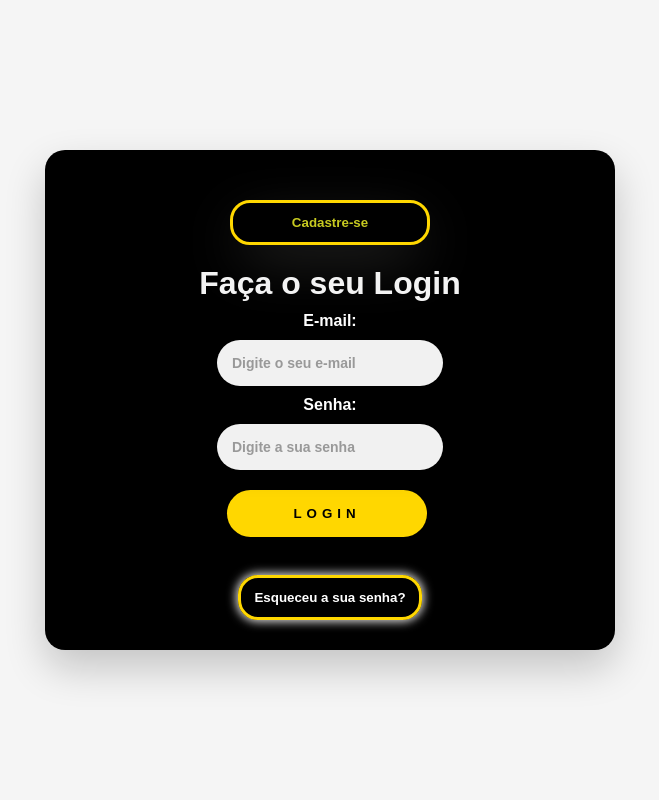
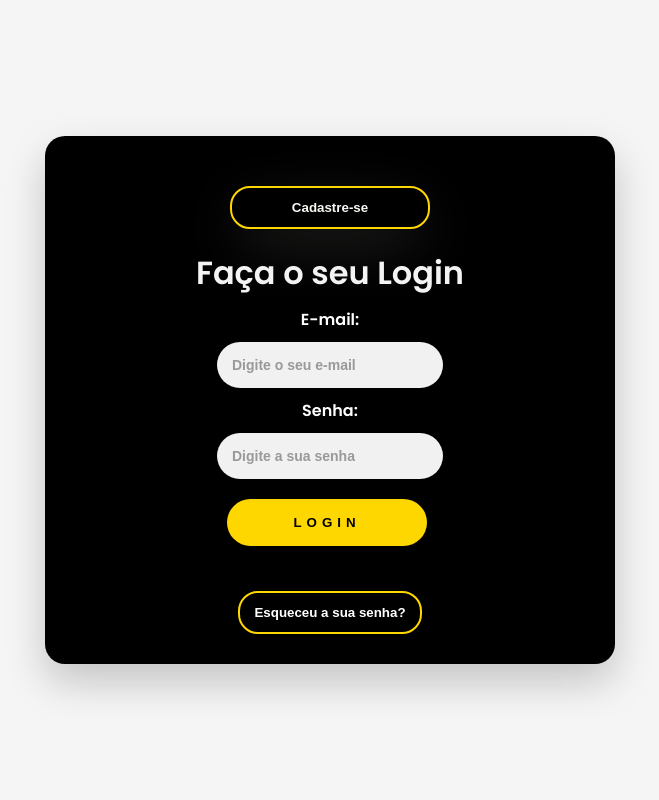
Before and after one commit to Felipe7700/Maqueicous, a Flask app: page /login in a window 1280 px wide. Shown: the whole page, without its empty margins (310-969 px from the left). Run offline with Flask 3, Linux system fonts and the light colour scheme.

Commit message:
Update style_login.css

```diff
--- a/Maqueicous-1f79467f9f41d2d35226ed54b3450638993ca87a/Maqueicous-main/Feh/static/style_login.css
+++ b/Maqueicous-1f79467f9f41d2d35226ed54b3450638993ca87a/Maqueicous-main/Feh/static/style_login.css
@@ -13,6 +13,7 @@ body {
     display: flex;
     justify-content: center;
     align-items: center;
+    font-family: 'Poppins', comic sans;
 }
 
 .card {
@@ -27,6 +28,8 @@ body {
     border-radius: 20px;
     box-shadow: 0px 18px 40px rgba(0, 0, 0, 0.2);
     text-align: center; /* Center the content inside the card */
+    font-family: 'Poppins', comic sans;
+
 }
 .card h1,
 .card h2 {
@@ -102,7 +105,7 @@ body {
 .btn-cad_emp {
     color: #ebe7e6;
     background: transparent;
-    border: 3px solid #FFD700;
+    border: 2px solid #FFD700;
     padding: 12px;
     width: 200px; /* Ajuste a largura do botão */
     text-align: center;
@@ -115,14 +118,14 @@ body {
 
 .btn-cad_emp a {
     text-decoration: none;
-    color: rgb(199, 202, 32);
+    color: rgb(247, 247, 243);
     font-weight: bold;
 }
 
 .btn-cad_emp:hover,
 .btn-cad_emp:focus {
     color: #ffd900;
-    background: #6e6e6e;
+    background: #ffd900;
     opacity: 0.9; /* Ajuste a opacidade */
     transform: scale(1.05);
 }
@@ -143,25 +146,24 @@ body {
 
 .btn-cad_estag a {
     text-decoration: none;
-    color: rgb(199, 202, 32);
+    color: rgb(247, 247, 247);
     font-weight: bold;
 }
 
 .btn-cad_estag:hover,
 .btn-cad_estag:focus {
     color: #ffd900;
-    background: #6e6e6e;
+    background: #ffd900;
     opacity: 0.9; /* Ajuste a opacidade */
     transform: scale(1.05);
 }
 .btn-cad_esq {
     color: #ebe7e6;
     background: transparent;
-    border: 3px solid #FFD700;
+    border: 2px solid #FFD700;
     padding-bottom: 60px;
     padding-top: 20px;
     border-radius: 20px;
-    box-shadow: 0px 0px 10px 2px #d8d7d7;
     transition: .35s;
     cursor: pointer;
     padding: 12px;
@@ -177,7 +179,7 @@ body {
 .btn-cad_esq:hover,
 .btn-cad_esq:focus {
     color: #ffd900;
-    background: #6e6e6e;
+    background: #ffd900;
     opacity: 4;
     transform: scale(0.9);
 }
```
